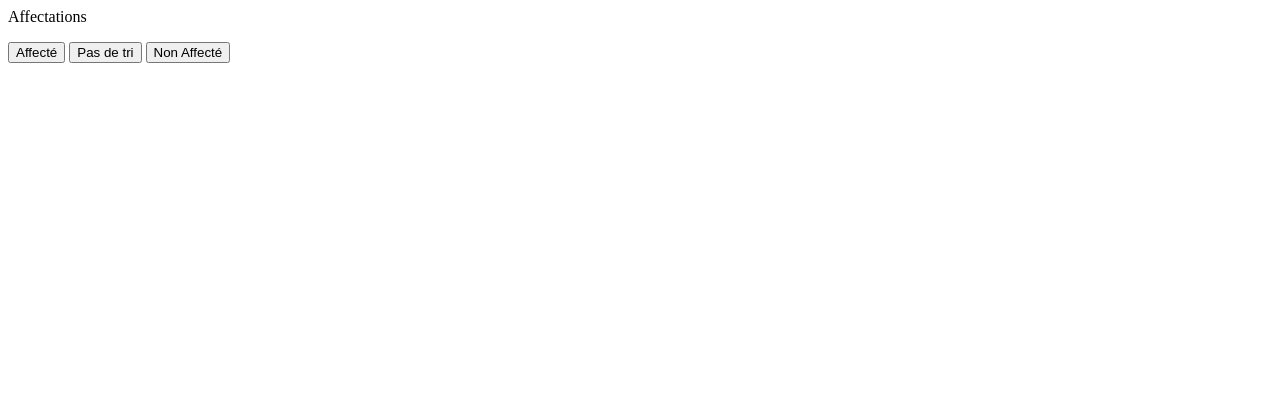
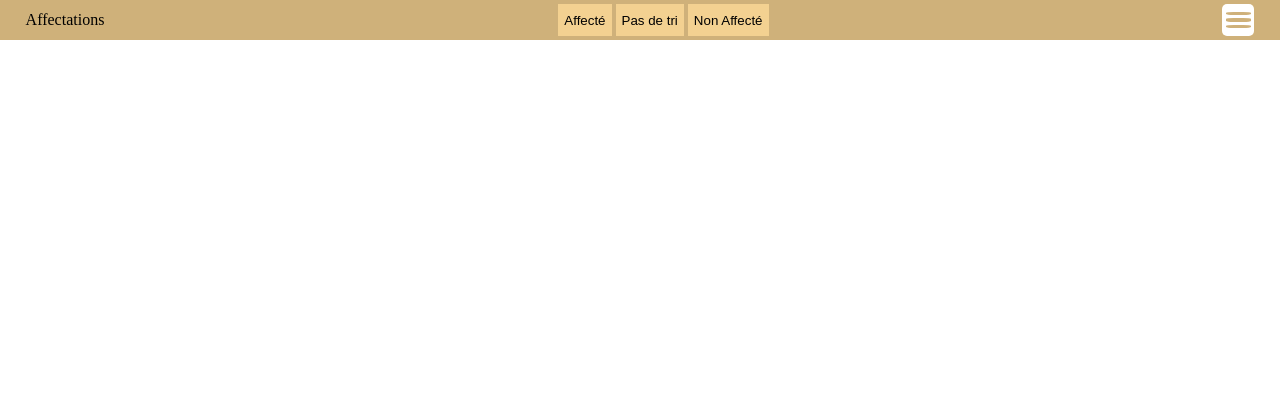
Before and after one commit to Evileo8774/AP3, a PHP site: page /vue/pageAffectation.php in a window 1280 px wide. Shown: the top 420 px of the page. Before the commit the page ends 63 px from the top, so only its background shows below. Run offline with PHP 8.4, Linux system fonts and the light colour scheme.

Commit message:
pageAffectation css début

```diff
--- a/site/css/affectation.css
+++ b/site/css/affectation.css
@@ -0,0 +1,66 @@
+bosy{
+    margin: 0;
+}
+
+nav{
+    position: fixed;
+    top: 0;
+    left: 0;
+    width: 100vw;
+    height: 5%;
+    background: #CFB17A;
+
+    display: flex;
+    flex-direction: row;
+    align-items: center;
+    justify-content: space-between;
+}
+
+.iconeMenu{
+    width: 4vh;
+    height: 4vh;
+    background-color: white;
+    margin-right: 2vw;
+    display: flex;
+    flex-direction: column;
+    align-items: center;
+    justify-content: center;
+    border-radius: 5px;
+}
+
+.iconeMenu:hover{
+    cursor: pointer;
+}
+
+.iconeMenu .trait{
+    width: 80%;
+    height: 10%;
+    border-radius: 30%;
+    background: #CFB17A;
+}
+
+.trait:nth-child(1){
+    margin-bottom: 10%;
+}
+
+.trait:nth-child(3){
+    margin-top: 10%;
+}
+
+.btn_sort{
+    height: 80%;
+    background: #F3D191;
+    border: 0;
+}
+
+.btn_sort:hover{
+    background: #CFB17A;
+}
+
+.nomPage{
+    margin-left: 2vw;
+}
+
+.content{
+    margin-top: 7%;
+}
--- a/site/vue/pageAffectation.php
+++ b/site/vue/pageAffectation.php
@@ -3,11 +3,11 @@
 </head>
 <body>
     <nav>
-        <p>Affectations</p>
+        <p class="nomPage">Affectations</p>
 
         <div class="btn_affectations">
             <button class="btn_sort">Affecté</button>
-            <button class="btn_sort choisi">Pas de tri</button>
+            <button class="btn_sort">Pas de tri</button>
             <button class="btn_sort">Non Affecté</button>
         </div>
         <div class="iconeMenu">
@@ -16,4 +16,8 @@
             <div class="trait"></div>
         </div>
     </nav>
+
+    <div class="content">
+
+    </div>
 </body>
```
